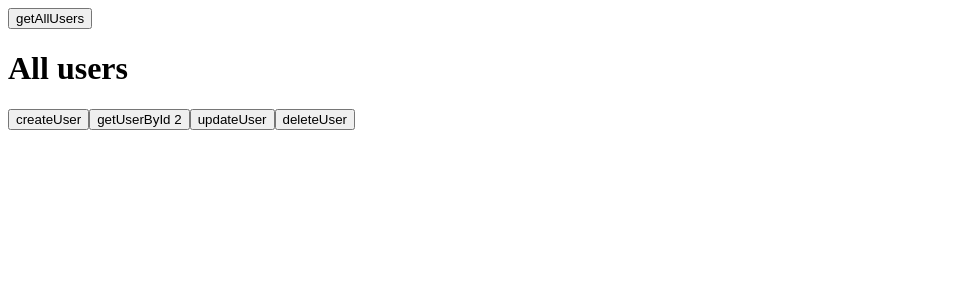
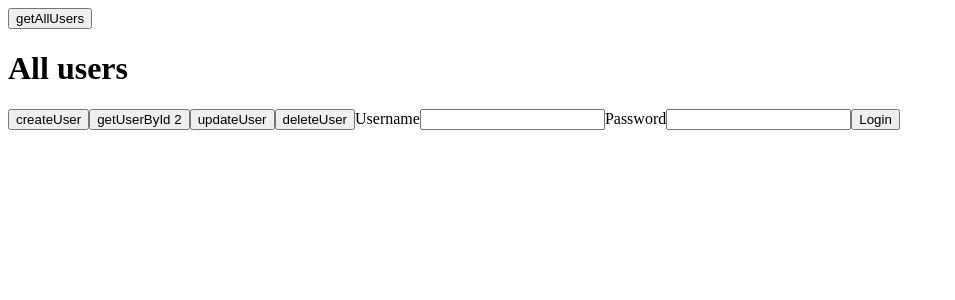
Before and after one commit to lukjaw96/costs-estimation-frontend, an Angular app: page / in a window 1280 px wide. Shown: the top 300 px of the page, without its empty margins (0-955 px from the left). Built offline with nearby package versions, Linux system fonts and the light colour scheme.

Commit message:
Almost working security

```diff
--- a/src/app/app.component.html
+++ b/src/app/app.component.html
@@ -26,4 +26,18 @@
 <button (click)="updateUser(userToUpdate)">updateUser</button>
 <button (click)="deleteUser(6)">deleteUser</button>
 
+
+
+      <label for="username">Username</label>
+      <input type="text"
+        name="username" [(ngModel)]="model.username" required />
+
+
+      <label for="password">Password</label>
+      <input type="password"
+        name="password" [(ngModel)]="model.password" required />
+
+      <button [disabled]="loading" (click)="login()">Login</button>
+
+
 <router-outlet></router-outlet>
--- a/src/app/app.component.ts
+++ b/src/app/app.component.ts
@@ -1,16 +1,57 @@
-import { Component } from '@angular/core';
+import { Component, OnInit } from '@angular/core';
 import { UserService } from './services/user.service'
 import { User } from './models/User'
+import { ActivatedRoute, Router } from '@angular/router';
+import { HttpClient, HttpHeaders } from '@angular/common/http';
+import { Observable } from 'rxjs';
+
+const httpOptions = {
+  headers: new HttpHeaders({
+    'Content-Type':  'application/json',
+    'Authorization': 'my-auth-token'
+  })
+};
 
 @Component({
   selector: 'app-root',
   templateUrl: './app.component.html',
   styleUrls: ['./app.component.css']
 })
-export class AppComponent {
+export class AppComponent implements OnInit {
   title = 'costs-estimation-frontend';
+  model: any = {};
 
-  constructor(private configService: UserService) { }
+  constructor(
+    private configService: UserService,
+    private route: ActivatedRoute,
+    private router: Router,
+    private http: HttpClient
+    ) { }
+
+    ngOnInit() {
+      sessionStorage.setItem('token', '');
+  }
+
+  login() {
+      let url = 'http://localhost:8080/demo/login';
+      console.log(this.model.username);
+      console.log(this.model.password);
+      this.http.post<Observable<boolean>>(url, {
+        name: this.model.username,
+        password: this.model.password
+    }, httpOptions).subscribe(isValid => {
+        if (isValid) {
+            sessionStorage.setItem(
+              'token',
+              btoa(this.model.username + ':' + this.model.password)
+            );
+            alert("isValid");
+        this.router.navigate(['']);
+        } else {
+            alert("Authentication failed.")
+        }
+    });
+  }
 
   userId: number = 2;
 
@@ -18,8 +59,6 @@ export class AppComponent {
     id: null,
     login: "createdUser",
     password: "createdPassword",
-    name: "createdName",
-    surname: "createdSurname",
     role: "createdrole"
   }
 
@@ -27,8 +66,6 @@ export class AppComponent {
     id: 5,
     login: "updatedUser",
     password: "updatedPassword",
-    name: "updatedName",
-    surname: "updatedSurname",
     role: "updatedrole"
   }
 
--- a/src/app/app.module.ts
+++ b/src/app/app.module.ts
@@ -5,6 +5,7 @@ import { AppRoutingModule } from './app-routing.module';
 import { AppComponent } from './app.component';
 import { HttpClientModule } from '@angular/common/http';
 import { UserService } from './services/user.service';
+import { FormsModule } from '@angular/forms';
 
 @NgModule({
   declarations: [
@@ -13,7 +14,8 @@ import { UserService } from './services/user.service';
   imports: [
     BrowserModule,
     HttpClientModule,
-    AppRoutingModule
+    AppRoutingModule,
+    FormsModule
   ],
   providers: [
     UserService
```
Also changed, not shown: src/app/models/User.ts (+3 -11 lines).
